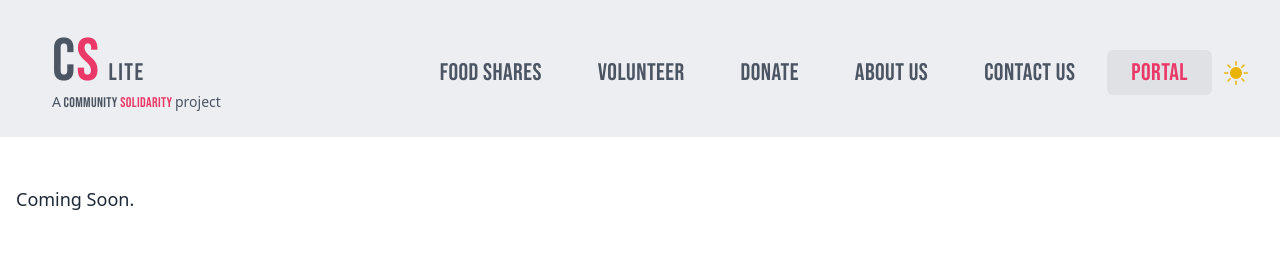
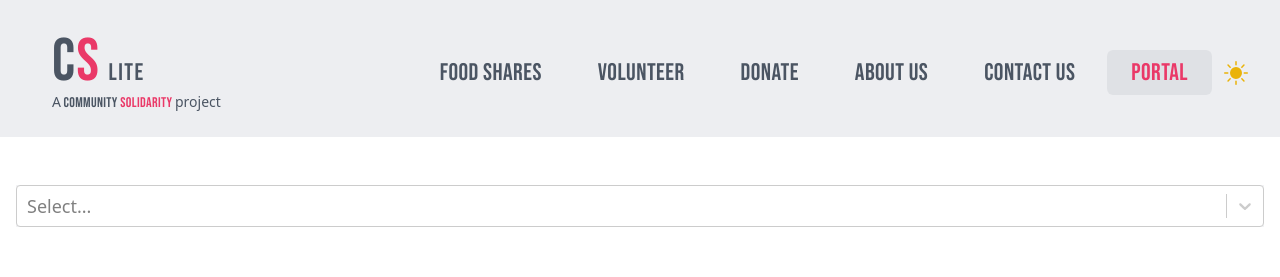
Before and after one commit to just214/cs-lite, a Next.js app: page /portal in a window 1280 px wide. Shown: the top 277 px of the page. Built offline with nearby package versions, Linux system fonts and the light colour scheme.

Commit message:
style: various refinements

```diff
--- /dev/null
+++ b/src/app/portal/EnterLogForm.tsx
@@ -0,0 +1,13 @@
+"use client";
+
+import Select from "react-select";
+
+const options = [
+  { value: "chocolate", label: "Chocolate" },
+  { value: "strawberry", label: "Strawberry" },
+  { value: "vanilla", label: "Vanilla" },
+];
+
+export const EnterLogForm = () => (
+  <Select className="surface-alt text" options={options} />
+);
--- a/src/app/portal/page.tsx
+++ b/src/app/portal/page.tsx
@@ -1,4 +1,6 @@
 // import { useEffect, useState } from "react";
+
+import { EnterLogForm } from "./EnterLogForm";
 
 // import { Tab } from "@headlessui/react";
 
@@ -128,5 +130,9 @@
 // }
 
 export default async function PortalPage() {
-  return <p>Coming Soon.</p>;
+  return (
+    <div>
+      <EnterLogForm />
+    </div>
+  );
 }
--- a/src/app/wfc/Gallery.tsx
+++ b/src/app/wfc/Gallery.tsx
@@ -9,7 +9,7 @@ import { images } from "constants/wfc-album";
 export function Gallery() {
   const values = shuffle(images);
   return (
-    <Masonry>
+    <Masonry gutter="10px">
       {values.map((src) => {
         return (
           <Image
--- a/src/components/MissionCycleCard.tsx
+++ b/src/components/MissionCycleCard.tsx
@@ -24,7 +24,7 @@ export function MissionCycleCard() {
 
   const currentItem = values[currentIndex];
   return (
-    <p className="grid place-items-center display-text text-cs-pink mb-8 text-4xl md:text-6xl p-3 rounded-xl max-w-5xl mx-auto h-24 md:h-auto border-2 border-cs-pink">
+    <p className="grid place-items-center display-text  mb-8 text-4xl md:text-6xl p-3 rounded-xl max-w-5xl mx-auto h-24 md:h-auto border-2 border-cs-pink">
       <span key={currentIndex} className="animate-fade">
         {currentItem}
       </span>
```
